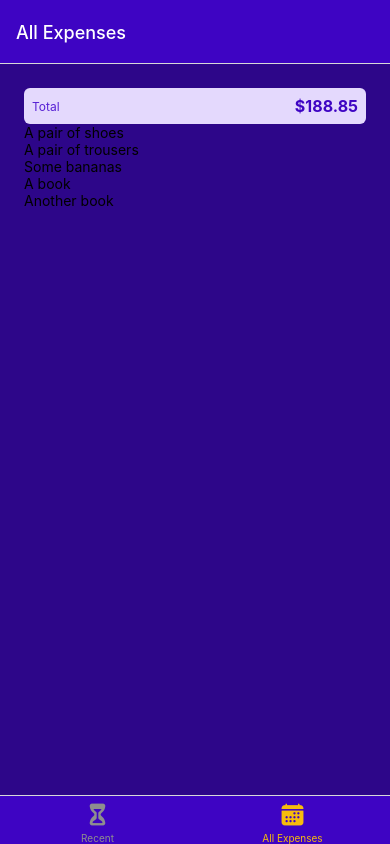
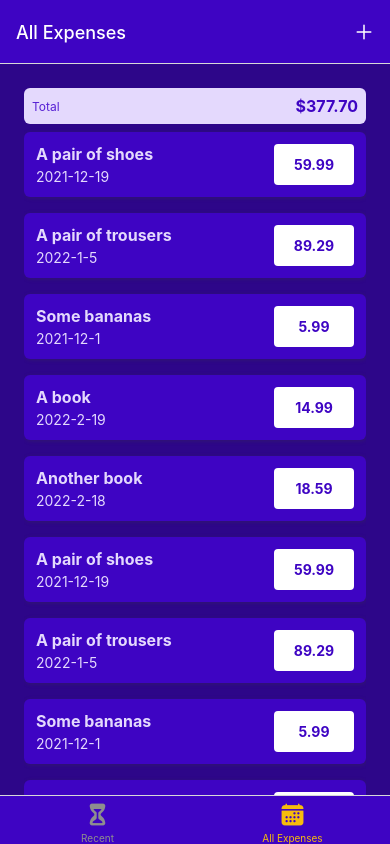
Before and after one commit to AStoychev/react-native-expense-tracker, a React Native app: screen /AllExpenses in a window 390 px wide. Built offline with nearby package versions, Linux system fonts and the light colour scheme.

Commit message:
Create add expense button field

```diff
--- a/App.js
+++ b/App.js
@@ -5,6 +5,7 @@
 import ManageExpense from './screens/ManageExpense';
 import RecentExpenses from './screens/RecentExpenses';
 import AllExpenses from './screens/AllExpenses';
+import IconButton from './components/UI/IconButton';
 
 import { Ionicons } from '@expo/vector-icons';
 import { GlobalStyles } from './constants/styles';
@@ -18,7 +19,10 @@
       headerStyle: { backgroundColor: GlobalStyles.colors.primary500 },
       headerTintColor: 'white',
       tabBarStyle: { backgroundColor: GlobalStyles.colors.primary500 },
-      tabBarActiveTintColor: GlobalStyles.colors.accent500
+      tabBarActiveTintColor: GlobalStyles.colors.accent500,
+      headerRight: ({ tintColor }) => (
+        <IconButton icon="add" size={24} color={tintColor} onPress={() => {}} />
+      ),
     }}>
       <BottomTabs.Screen
         name="RecentExpenses"
--- /dev/null
+++ b/components/ExpensesOutput/ExpenseItem.js
@@ -0,0 +1,69 @@
+import { Pressable, View, Text, StyleSheet } from "react-native";
+
+import { getFormattedDate } from "../../util/date";
+
+import { GlobalStyles } from "../../constants/styles";
+
+function expensePressHandler() { };
+
+function ExpenseItem({ description, amount, date }) {
+    return (
+        <Pressable
+            onPress={expensePressHandler}
+            style={({ pressed }) => pressed && styles.pressed}
+        >
+            <View style={styles.expenseItem}>
+                <View>
+                    <Text style={[styles.textBase, styles.description]}>{description}</Text>
+                    <Text style={styles.textBase}>{getFormattedDate(date)}</Text>
+                </View>
+                <View style={styles.amountContainer}>
+                    <Text style={styles.amount}>{amount.toFixed(2)}</Text>
+                </View>
+            </View>
+        </Pressable>
+    )
+
+}
+
+export default ExpenseItem;
+
+const styles = StyleSheet.create({
+    pressed: {
+        opacity: 0.75
+    },
+    expenseItem: {
+        padding: 12,
+        marginVertical: 8,
+        backgroundColor: GlobalStyles.colors.primary500,
+        flexDirection: 'row',
+        justifyContent: 'space-between',
+        borderRadius: 6,
+        elevation: 3,
+        shadowColor: GlobalStyles.colors.gray500,
+        shadowRadius: 4,
+        shadowOffset: { width: 1, height: 1 },
+        shadowOpacity: 0.4
+    },
+    textBase: {
+        color: GlobalStyles.colors.primary50
+    },
+    description: {
+        fontSize: 16,
+        marginBottom: 4,
+        fontWeight: 'bold'
+    },
+    amountContainer: {
+        paddingHorizontal: 12,
+        paddingVertical: 4,
+        backgroundColor: 'white',
+        justifyContent: 'center',
+        alignItems: 'center',
+        borderRadius: 4,
+        minWidth: 80,
+    },
+    amount: {
+        color: GlobalStyles.colors.primary500,
+        fontWeight: 'bold'
+    }
+});
--- a/components/ExpensesOutput/ExpensesList.js
+++ b/components/ExpensesOutput/ExpensesList.js
@@ -1,7 +1,8 @@
-import { FlatList, Text } from "react-native";
+import { FlatList } from "react-native";
+import ExpenseItem from "./ExpenseItem";
 
 function renderExpenseItem(itemData) {
-    return <Text>{itemData.item.description}</Text>
+    return <ExpenseItem {...itemData.item}/>
 }
 
 function ExpensesList({ expenses }) {
--- a/components/ExpensesOutput/ExpensesOutput.js
+++ b/components/ExpensesOutput/ExpensesOutput.js
@@ -35,6 +35,36 @@
         description: 'Another book',
         amount: 18.59,
         date: new Date('2022-02-18')
+    },
+    {
+        id: 'e6',
+        description: 'A pair of shoes',
+        amount: 59.99,
+        date: new Date('2021-12-19')
+    },
+    {
+        id: 'e7',
+        description: 'A pair of trousers',
+        amount: 89.29,
+        date: new Date('2022-01-05')
+    },
+    {
+        id: 'e8',
+        description: 'Some bananas',
+        amount: 5.99,
+        date: new Date('2021-12-01')
+    },
+    {
+        id: 'e9',
+        description: 'A book',
+        amount: 14.99,
+        date: new Date('2022-02-19')
+    },
+    {
+        id: 'e10',
+        description: 'Another book',
+        amount: 18.59,
+        date: new Date('2022-02-18')
     }
 ];
 
@@ -52,7 +82,9 @@
 const styles = StyleSheet.create({
     container: {
         flex: 1,
-        padding: 24,
+        paddingHorizontal: 24,
+        paddingTop: 24,
+        paddingBottom: 0,
         backgroundColor: GlobalStyles.colors.primary700
     }
 })
--- /dev/null
+++ b/components/UI/IconButton.js
@@ -0,0 +1,26 @@
+import { Pressable, View, StyleSheet } from "react-native";
+import { Ionicons } from '@expo/vector-icons';
+
+function IconButton({ icon, size, color, onPress }) {
+    return (
+        <Pressable onPress={onPress} style={({ pressed }) => pressed && styles.pressed}>
+            <View style={styles.buttonContainer}>
+                <Ionicons name='add' size={24} color={color} />
+            </View>
+        </Pressable>
+    )
+}
+
+export default IconButton;
+
+const styles = StyleSheet.create({
+    buttonContainer: {
+        borderRadius: 24,
+        padding: 6,
+        marginHorizontal: 8,
+        marginVertical: 2,
+    },
+    pressed: {
+        opacity: 0.75
+    }
+});
--- /dev/null
+++ b/util/date.js
@@ -0,0 +1,3 @@
+export function getFormattedDate(date) {
+    return `${date.getFullYear()}-${date.getMonth() + 1}-${date.getDate()}`;
+}
```
